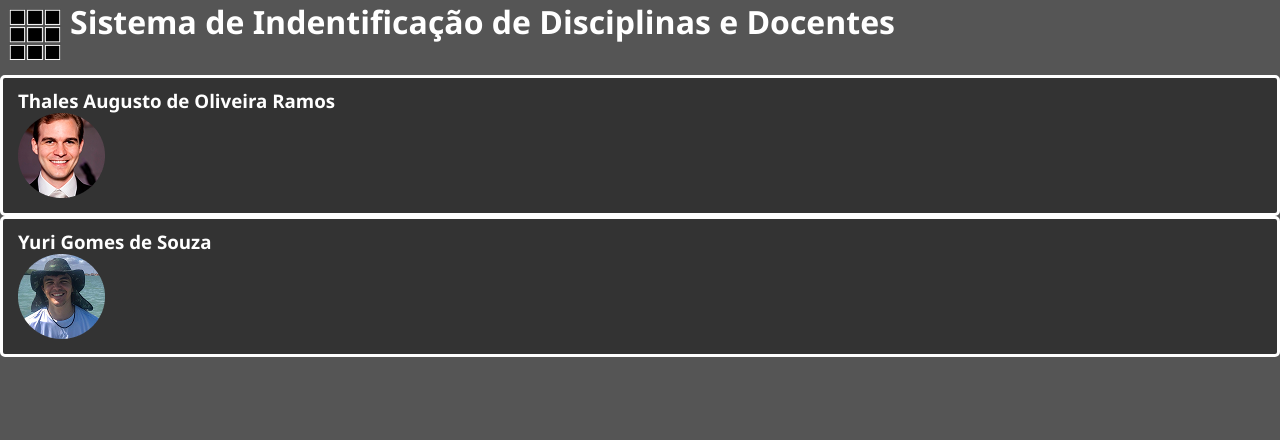
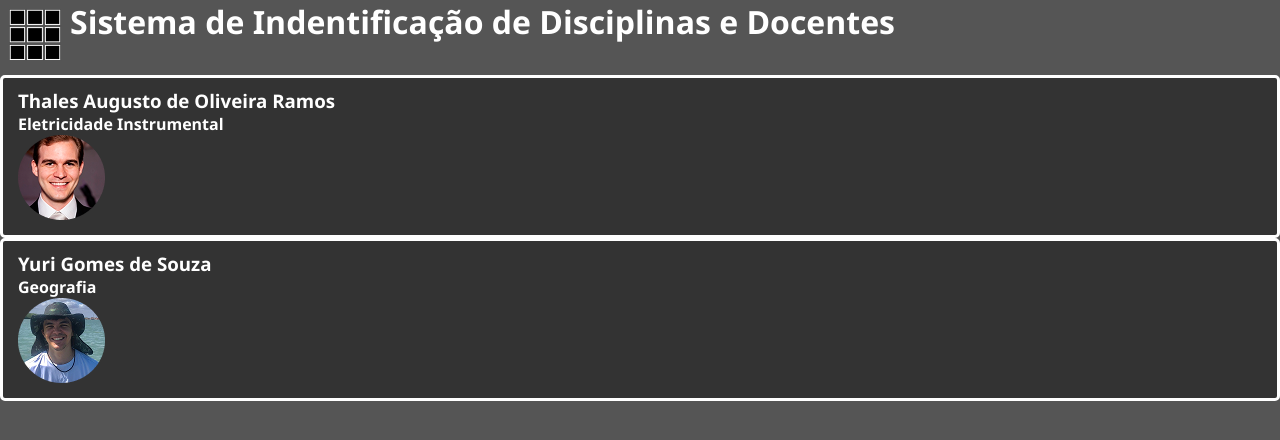
Before and after one commit to AntonioPauloPereira/front-end-SIDD, a plain HTML site: page index.html in a window 1280 px wide. Shown: the top 440 px of the page. Drawn offline with Linux system fonts and the light colour scheme.

Commit message:
disciplinas-update

```diff
--- a/index.html
+++ b/index.html
@@ -15,6 +15,7 @@
       <div class="borda">
         <a href="Thales.html">
           <h3>Thales Augusto de Oliveira Ramos</h3>
+          <p>Eletricidade Instrumental</p>
           <img src="elipse-tales.png" alt="thales-circ"
         /></a>
       </div>
@@ -22,6 +23,7 @@
       <div class="borda">
         <a href="Yuri.html">
           <h3>Yuri Gomes de Souza</h3>
+          <p>Geografia</p>
           <img src="elipse-yuri.png" alt="yuri-circ" />
         </a>
       </div>
```
